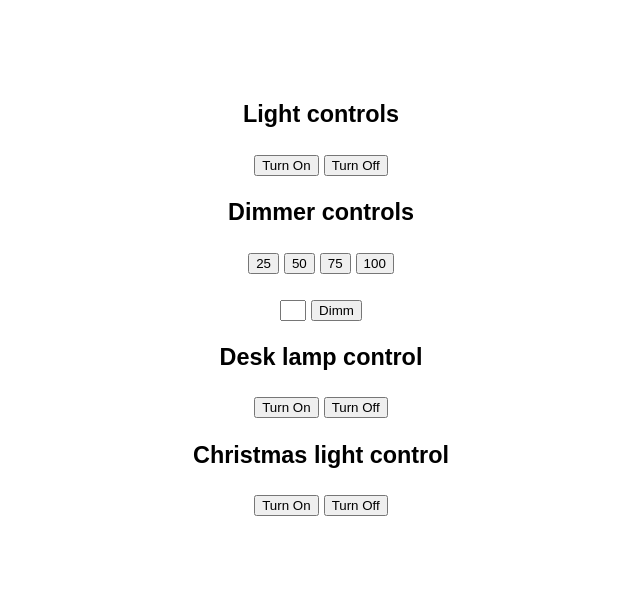
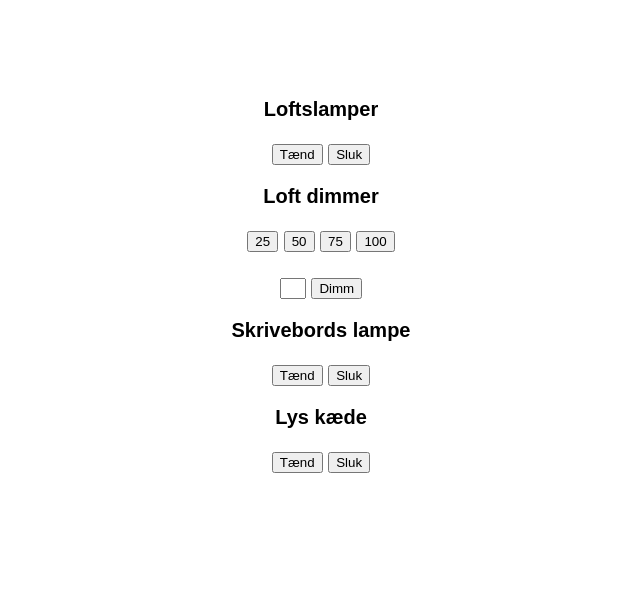
Before and after one commit to jonashoft/homeautomation, a Flask app: page / in a window 1280 px wide. Shown: the top 605 px of the page, without its empty margins (319-959 px from the left). Run offline with Flask 2, Linux system fonts and the light colour scheme; some libraries are stand-ins or nearby versions.

Commit message:
updated UI

```diff
--- a/main.py
+++ b/main.py
@@ -1,96 +1,90 @@
 from flask import Flask, render_template, request, jsonify
-import RPi.GPIO as GPIO
+from flask_mobility import Mobility
 import time
+import os
+import logging
 
-GPIO.setwarnings(False)
-GPIO.setmode(GPIO.BOARD)
-GPIO.setup(31, GPIO.OUT)
-GPIO.setup(37, GPIO.OUT)
-GPIO.setup(11, GPIO.OUT)
-GPIO.setup(13, GPIO.OUT)
+if os.name != 'posix':
+    import RPi.GPIO as GPIO
+    GPIO.setwarnings(False)
+    GPIO.setmode(GPIO.BOARD)
+    GPIO.setup(31, GPIO.OUT)
+    GPIO.setup(37, GPIO.OUT)
+    GPIO.setup(11, GPIO.OUT)
+    GPIO.setup(13, GPIO.OUT)
+
 
 # Time between min and max = 4 seconds
 DIMM_VALUE = 50
 
+# Different states for the different lights
+CEILING_LIGHT = 'on'
+DESK_LAMP = 'on'
+CHRISTMAS_LIGHT = 'on'
+
 app = Flask(__name__)
+Mobility(app)
 
 @app.route("/", methods=['GET', 'POST'])
 def home():
     if request.method == 'GET':
         return render_template('index.html'), 200
 
-@app.route('/light_chain', methods=['GET', 'POST'])
-def light_chain():
-    state = request.args.get('state', 0, type=str)
-    print(state)
-    if state == 'On':
-        GPIO.output(11, 1)
-        return jsonify(result='Turned on')
-    elif state == 'Off':
-        GPIO.output(11, 0)
-        return jsonify(result='Turned off')
-
-@app.route('/desk_lamp', methods=['GET', 'POST'])
-def desk_lamp():
-    state = request.args.get('state', 0, type=str)
-    print(state)
-    if state == 'On':
-        GPIO.output(13, 1)
-        return jsonify(result='Turned on')
-    elif state == 'Off':
-        GPIO.output(13, 0)
-        return jsonify(result='Turned off')
+@app.route('/relay', methods=['GET', 'POST'])
+def relay_handler():
+    state = request.args.get('state', type=str)
+    lamp = request.args.get('light_source', type=str)
+    light_state = {'On': 1, 'Off': 0}
+    light_pin = {'desk': 13, 'chain': 11}
+    if os.name != 'posix':
+        GPIO.output(light_pin[lamp], light_state[state])
+    return jsonify(result='Turned {} {}'.format(lamp, state))
 
 @app.route('/background_process', methods=['GET', 'POST'])
 def background_process():
-    state = request.args.get('state', 0, type=str)
-    print(state)
-    if state == 'On':
-        turnOnLights()
-        return jsonify(result='Turned on')
-    elif state == 'Off':
-        turnOffLights()
-        return jsonify(result='Turned off')
+    state = request.args.get('state', type=str)
+    a = Lights(state)
+    print('Turned {} : {}'.format(state, a))
+    return jsonify(result='Turned {} : {}'.format(state, a))
 
 @app.route('/dimm', methods=['GET', 'POST'])
 def background_dimm():
-    state = request.args.get('value', 0, type=int)
+    state = request.args.get('value', type=int)
     dimm(state)
     return jsonify(result='Dimmed')
 
-def turnOnLights(delay=0.1):
-    GPIO.output(37, 1)
-    print('turned on')
-    time.sleep(delay)
-    GPIO.output(37, 0)
-
-def turnOffLights(delay=0.1):
-    GPIO.output(31, 1)
-    print('turned off')
-    time.sleep(delay)
-    GPIO.output(31, 0)
+def Lights(state, delay=0.1):
+    global CEILING_LIGHT
+    CEILING_LIGHT = 'on'
+    light_pin = {'On': 37, 'Off': 31}
+    if os.name != 'posix':
+        GPIO.output(light_pin[state], 1)
+        time.sleep(delay)
+        GPIO.output(light_pin[state], 0)
+        return True
+    return False
 
 def dimm(dimm_value):
     global DIMM_VALUE
 
     if dimm_value < DIMM_VALUE:
         dimm = 4.5 / (100 / (DIMM_VALUE - dimm_value))
-        turnOffLights(dimm)
+        Lights(state='Off', delay=dimm)
         DIMM_VALUE = dimm_value
 
     elif dimm_value > DIMM_VALUE and not dimm_value == 100:
         dimm = 4.5 / (100 / (dimm_value - DIMM_VALUE))
-        turnOnLights(dimm)
+        Lights(state='On', delay=dimm)
         DIMM_VALUE = dimm_value
 
     elif dimm_value == 100:
-        dimm = 4.5 / (100 / (dimm_value - DIMM_VALUE))
-        turnOnLights(4)
+        Lights(state='On', delay=4)
         DIMM_VALUE = 100
 
 if __name__ == '__main__':
-    GPIO.output(11, 1)
-    GPIO.output(13, 1)
-    turnOffLights(4)
-    turnOnLights(2)
+    if os.name != 'posix':
+        GPIO.output(11, 1)
+        GPIO.output(13, 1)
+    Lights(state='Off', delay=4)
+    Lights(state='On', delay=2)
     app.run(debug=True, port=80, host='0.0.0.0')
--- a/static/css/main.css
+++ b/static/css/main.css
@@ -2,72 +2,19 @@ input[type="text"] {
     width: 18px;
 }
 
-h3 {
-    font-family: Arial, Helvetica, sans-serif;
-}
-
 body {
-    font-size: 20px;
-    padding: 70px 0;
     text-align: center;
 }
 
-.switch {
-    position: relative;
-    display: inline-block;
-    width: 60px;
-    height: 34px;
-  }
+.pc{
+  font-family: Arial, Helvetica, sans-serif;
+  padding: 70px 0;
+  font-size: 20px;
 
-  .switch input {
-    opacity: 0;
-    width: 0;
-    height: 0;
-  }
+}
 
-  .slider {
-    position: absolute;
-    cursor: pointer;
-    top: 0;
-    left: 0;
-    right: 0;
-    bottom: 0;
-    background-color: #ccc;
-    -webkit-transition: .4s;
-    transition: .4s;
-  }
-
-  .slider:before {
-    position: absolute;
-    content: "";
-    height: 26px;
-    width: 26px;
-    left: 4px;
-    bottom: 4px;
-    background-color: white;
-    -webkit-transition: .4s;
-    transition: .4s;
-  }
-
-  input:checked + .slider {
-    background-color: #2196F3;
-  }
-
-  input:focus + .slider {
-    box-shadow: 0 0 1px #2196F3;
-  }
-
-  input:checked + .slider:before {
-    -webkit-transform: translateX(26px);
-    -ms-transform: translateX(26px);
-    transform: translateX(26px);
-  }
-
-  /* Rounded sliders */
-  .slider.round {
-    border-radius: 34px;
-  }
-
-  .slider.round:before {
-    border-radius: 50%;
-  }
+.mobile {
+  font-family: Arial, Helvetica, sans-serif;
+  font-size: 35px;
+  zoom: 300%;
+}
--- a/templates/index.html
+++ b/templates/index.html
@@ -43,38 +43,64 @@
             });
             $(function() {
                 $('a#TurnOnChain').bind('click', function() {
-                    $.getJSON('/light_chain', { state: 'On'});
+                    $.getJSON('/relay', { state: 'On', light_source: 'chain'});
                     return false;
                 });
             });
             $(function() {
                 $('a#TurnOffChain').bind('click', function() {
-                    $.getJSON('/light_chain', { state: 'Off'});
+                    $.getJSON('/relay', { state: 'Off', light_source: 'chain'});
                     return false;
                 });
             });
             $(function() {
                 $('a#TurnOnLamp').bind('click', function() {
-                    $.getJSON('/desk_lamp', { state: 'On'});
+                    $.getJSON('/relay', { state: 'On', light_source: 'desk'});
                     return false;
                 });
             });
             $(function() {
                 $('a#TurnOffLamp').bind('click', function() {
-                    $.getJSON('/desk_lamp', { state: 'Off'});
+                    $.getJSON('/relay', { state: 'Off', light_source: 'desk'});
                     return false;
                 });
             });
         </script>
     </head>
     <body>
-        <div>
-            <h3>Light controls</h3>
+        {% if request.MOBILE %}
+            <div class="mobile">
+                <p><b>Loftslamper</b></p>
                 <form>
-                <a href=# id=TurnOn><button>Turn On</button></a>
-                <a href=# id=TurnOff><button>Turn Off</button></a><br>
+                    <a href=# id=TurnOn><button>Tænd</button></a>
+                    <a href=# id=TurnOff><button>Sluk</button></a>
                 </form>
-            <h3>Dimmer controls</h2>
+                <p><b>Loft dimmer</b></p>
+                <form>
+                    <a href=# id=25><button>25</button></a>
+                    <a href=# id=50><button>50</button></a>
+                    <a href=# id=75><button>75</button></a>
+                    <a href=# id=100><button>100</button></a>
+                </form>
+                <p><b>Skrivebords lampe</b></p>
+                <form>
+                    <a href=# id=TurnOnLamp><button>Tænd</button></a>
+                    <a href=# id=TurnOffLamp><button>Sluk</button></a>
+                </form>
+                <p><b>Lys kæde</b></p>
+                <form>
+                    <a href=# id=TurnOnChain><button>Tænd</button></a>
+                    <a href=# id=TurnOffChain><button>Sluk</button></a>
+                </form>
+            </div>
+        {% else %}
+            <div class="pc">
+                <p><b>Loftslamper</b></p>
+                <form>
+                    <a href=# id=TurnOn><button class="pc_button">Tænd</button></a>
+                    <a href=# id=TurnOff><button>Sluk</button></a><br>
+                </form>
+                <p><b>Loft dimmer</b></p>
                 <form>
                     <a href=# id=25><button>25</button></a>
                     <a href=# id=50><button>50</button></a>
@@ -83,17 +109,19 @@
                     <input type="text" name="DimmerValue" placeholder={{ dimm_value }}>
                     <input type ="submit" value = "Dimm" name="Dimm"/>
                 </form>
-            <h3>Desk lamp control</h3>
+                <p><b>Skrivebords lampe</b></p>
                 <form>
-                <a href=# id=TurnOnChain><button>Turn On</button></a>
-                <a href=# id=TurnOffChain><button>Turn Off</button></a><br>
+                    <a href=# id=TurnOnLamp><button>Tænd</button></a>
+                    <a href=# id=TurnOffLamp><button>Sluk</button></a><br>
                 </form>
-            <h3>Christmas light control</h3>
+                <p><b>Lys kæde</b></p>
                 <form>
-                <a href=# id=TurnOnLamp><button>Turn On</button></a>
-                <a href=# id=TurnOffLamp><button>Turn Off</button></a><br>
+                    <a href=# id=TurnOnChain><button>Tænd</button></a>
+                    <a href=# id=TurnOffChain><button>Sluk</button></a><br>
                 </form>
             </div>
+        {% endif %}
+
         <div>
             <p id="response"></p>
         </div>
```
Lines whose indentation alone changed are shown as unchanged.
